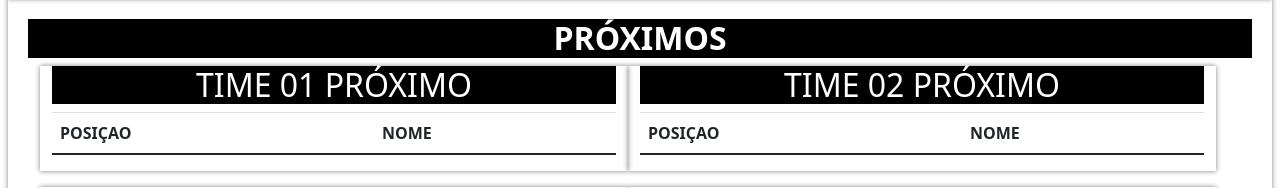
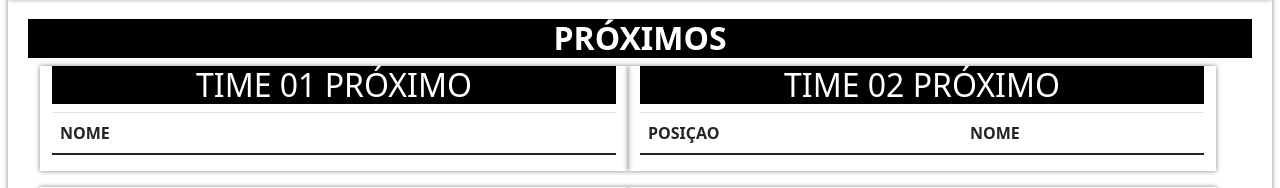
Before and after one commit to santhiagosdp/appscrd, a Django app: page /cadastrar_time/ in a window 1280 px wide. Shown: the part 843-1031 px from the top of the page. Run offline with Django 3.2, Linux system fonts and the light colour scheme; a user stored in the database is signed in; tables that the repository leaves empty hold one stand-in row (values such as "Sample post"); lists and menus that the app fills with data are empty; some libraries are stand-ins or nearby versions.

Commit message:
adre
fads

```diff
--- a/startgame/templates/cadastrar_time.html
+++ b/startgame/templates/cadastrar_time.html
@@ -151,7 +151,7 @@
         <table class="table" >
           <thead>
             <tr>
-              <th scope="col">POSIÇAO</th>
+              <!-- <th scope="col">POSIÇAO</th>  -->
               <th scope="col">NOME</th>
             </tr>
           </thead>
@@ -159,7 +159,7 @@
 
             {% for jogador in proximos01 %}
             <tr style="font-size: 30px;">
-              <th scope="row" >{{ jogador.posicao }}</th>
+              <!--   <th scope="row" >{{ jogador.posicao }}</th> -->
               <td >{{ jogador.nome }}</td>
             </tr>
             {% endfor %}
```
